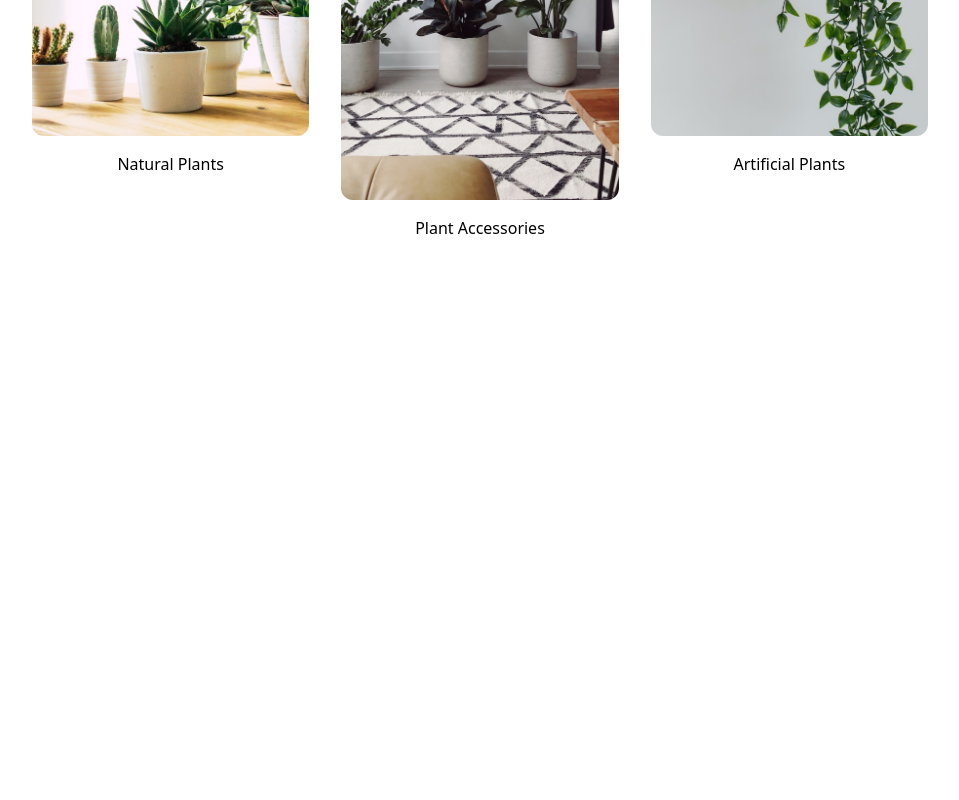
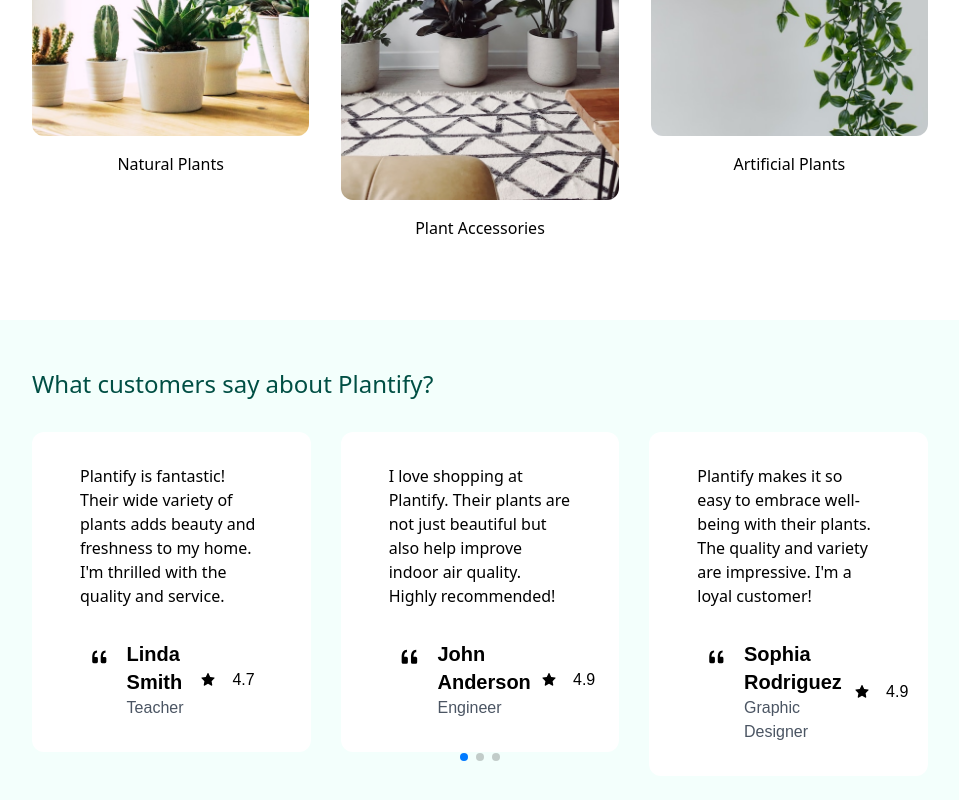
Before and after one commit to ZihadHossainNayem/Plant-Shop-Landing-Page, a React (Create React App) app: page / in a window 1280 px wide. Shown: the part 3264-4064 px from the top of the page, without its empty margins (160-1119 px from the left). Before the commit the page ends 3584 px from the top, so only its background shows below. Built offline with nearby package versions, Linux system fonts and the light colour scheme; a web font is replaced by a local one.

Commit message:
customer comments component

```diff
--- a/package.json
+++ b/package.json
@@ -9,7 +9,11 @@
     "react": "^18.2.0",
     "react-dom": "^18.2.0",
     "react-icons": "^4.10.1",
+    "react-responsive-carousel": "^3.2.23",
     "react-scripts": "5.0.1",
+    "react-slick": "^0.29.0",
+    "slick-carousel": "^1.8.1",
+    "swiper": "^10.2.0",
     "web-vitals": "^2.1.4"
   },
   "scripts": {
--- a/src/App.js
+++ b/src/App.js
@@ -1,6 +1,7 @@
 import AboutUs from "./components/AboutUs";
 import BestSelling from "./components/BestSelling";
 import Categories from "./components/Categories";
+import CustomerComments from "./components/CustomerComments";
 import Featured from "./components/Featured";
 import Hero from "./components/Hero";
 import Navbar from "./components/Navbar";
@@ -16,6 +17,7 @@ function App() {
       <BestSelling />
       <AboutUs />
       <Categories />
+      <CustomerComments />
     </div>
   );
 }
--- /dev/null
+++ b/src/Data/Comments.js
@@ -0,0 +1,42 @@
+export const CommentsData = [
+  {
+    id: 1,
+    comment:
+      "Plantify is fantastic! Their wide variety of plants adds beauty and freshness to my home. I'm thrilled with the quality and service.",
+    name: "Linda Smith",
+    profession: "Teacher",
+    rating: 4.7,
+  },
+  {
+    id: 2,
+    comment:
+      "I love shopping at Plantify. Their plants are not just beautiful but also help improve indoor air quality. Highly recommended!",
+    name: "John Anderson",
+    profession: "Engineer",
+    rating: 4.9,
+  },
+  {
+    id: 3,
+    comment:
+      "Plantify makes it so easy to embrace well-being with their plants. The quality and variety are impressive. I'm a loyal customer!",
+    name: "Sophia Rodriguez",
+    profession: "Graphic Designer",
+    rating: 4.9,
+  },
+  {
+    id: 4,
+    comment:
+      "Shopping at Plantify is the easiest way to a healthier life. Their plants add a touch of nature to my space and elevate my mood.",
+    name: "Robert Johnson",
+    profession: "Chef",
+    rating: 4.5,
+  },
+  {
+    id: 5,
+    comment:
+      "I've had an amazing experience with Plantify. Their plants have brought joy and freshness to my home. Their customer support is top-notch!",
+    name: "Emily Davis",
+    profession: "Nurse",
+    rating: 4.6,
+  },
+];
--- a/src/components/AboutUs.js
+++ b/src/components/AboutUs.js
@@ -16,15 +16,13 @@ const AboutUs = () => {
         </p>
       </div>
       {/* services */}
-      <div className="w-full grid md:grid-cols-3 grid-cols-1 gap-4 pt-8 md:space-y-0 space-y-8">
+      <div className="w-full grid md:grid-cols-3 grid-cols-1 gap-8 pt-8 md:space-y-0 space-y-4">
         {/* 1st */}
         <div className="flex flex-col items-center space-y-4">
           <div className="w-14 h-14 bg-[#004f44] flex justify-center items-center rounded-[50%]">
             <LiaShippingFastSolid className="w-8 h-8 text-white" />
           </div>
-          <p className="text-xl font-medium font-steppe text-center">
-            Large Assortment
-          </p>
+          <p className="text-xl font-medium text-center">Large Assortment</p>
           <span className="text-center text-gray-600 font-steppe">
             we offer many different types of products with fewer variations in
             each category.
@@ -35,7 +33,7 @@ const AboutUs = () => {
           <div className="w-14 h-14 bg-[#004f44] flex justify-center items-center rounded-[50%]">
             <PiPottedPlant className="w-8 h-8 text-white" />
           </div>
-          <p className="text-xl font-medium font-steppe text-center">
+          <p className="text-xl font-medium text-center">
             Fast & Free Shipping
           </p>
           <span className="text-center text-gray-600 font-steppe">
@@ -49,9 +47,7 @@ const AboutUs = () => {
           <div className="w-14 h-14 bg-[#004f44] flex justify-center items-center rounded-[50%]">
             <BiPhoneCall className="w-8 h-8 text-white" />
           </div>
-          <p className="text-xl font-medium font-steppe text-center">
-            24/7 Support
-          </p>
+          <p className="text-xl font-medium text-center">24/7 Support</p>
           <span className="text-center text-gray-600 font-steppe">
             answers to any business related inquiry 24/7 and in real-time.
           </span>
--- a/src/components/Categories.js
+++ b/src/components/Categories.js
@@ -18,7 +18,7 @@ const Categories = () => {
       {/* content */}
       <div className="flex flex-col md:flex-row gap-8 justify-between pt-8 ">
         {/* 1st */}
-        <div className="flex flex-col justify-center items-center">
+        <div className="flex flex-col justify-center items-center cursor-pointer">
           <img
             src={frame36}
             alt=""
@@ -29,7 +29,7 @@ const Categories = () => {
           </h1>
         </div>
         {/* 2nd */}
-        <div className="flex flex-col justify-center items-center md:pt-32 pt-0">
+        <div className="flex flex-col justify-center items-center md:pt-32 pt-0  cursor-pointer">
           <img
             src={frame37}
             alt=""
@@ -40,7 +40,7 @@ const Categories = () => {
           </h1>
         </div>
         {/* 3rd */}
-        <div className="flex flex-col justify-center items-center">
+        <div className="flex flex-col justify-center items-center  cursor-pointer">
           <img
             src={frame38}
             alt=""
--- /dev/null
+++ b/src/components/CommentCard.js
@@ -0,0 +1,26 @@
+import React from "react";
+import { BsQuote } from "react-icons/bs";
+import { AiFillStar } from "react-icons/ai";
+
+const CommentCard = ({ commentData }) => {
+  return (
+    <div className="bg-white rounded-xl max-w-[700px] py-8 px-12 cursor-default">
+      {/* comment */}
+      <p className="font-steppe">{commentData.comment}</p>
+      <div className="pt-8 flex justify-between px-2">
+        <div className="flex gap-4 items-start">
+          <BsQuote size={35} />
+          <div>
+            <h1 className="font-semibold text-xl">{commentData.name}</h1>
+            <p className="font-light text-gray-600">{commentData.profession}</p>
+          </div>
+        </div>
+        <div className="flex gap-4 items-center">
+          <AiFillStar /> <span>{commentData.rating}</span>
+        </div>
+      </div>
+    </div>
+  );
+};
+
+export default CommentCard;
--- a/src/components/CustomerComments.js
+++ b/src/components/CustomerComments.js
@@ -0,0 +1,56 @@
+import CommentCard from "./CommentCard";
+import { CommentsData } from "../Data/Comments";
+
+import React from "react";
+// Import Swiper React components
+import { Swiper, SwiperSlide } from "swiper/react";
+
+// Import Swiper styles
+import "swiper/css";
+import "swiper/css/pagination";
+
+// import required modules
+import { Navigation, Pagination, Keyboard } from "swiper/modules";
+
+const CustomerComments = () => {
+  return (
+    <div className="xl:px-48 lg:px-16 md:px-12 px-4 py-12 bg-[#F3FFFC] ">
+      <h1 className="pb-8 text-2xl font-steppe text-[#004f44] font-medium">
+        What customers say about Plantify?
+      </h1>
+      <Swiper
+        slidesPerView={1}
+        spaceBetween={10}
+        pagination={{
+          clickable: true,
+        }}
+        breakpoints={{
+          640: {
+            slidesPerView: 1,
+            spaceBetween: 10,
+          },
+          768: {
+            slidesPerView: 2,
+            spaceBetween: 20,
+          },
+          1024: {
+            slidesPerView: 3,
+            spaceBetween: 30,
+          },
+        }}
+        navigation={true}
+        keyboard={true}
+        modules={[Pagination, Navigation, Keyboard]}
+        className="mySwiper"
+      >
+        {CommentsData.map((item) => (
+          <SwiperSlide key={item.id}>
+            <CommentCard commentData={item} />
+          </SwiperSlide>
+        ))}
+      </Swiper>
+    </div>
+  );
+};
+
+export default CustomerComments;
```
Also changed, not shown: src/components/NewArrivals.js (deleted), src/components/PlantStands.js (deleted), 1 other file (tests, documents, lock files or other folders).
